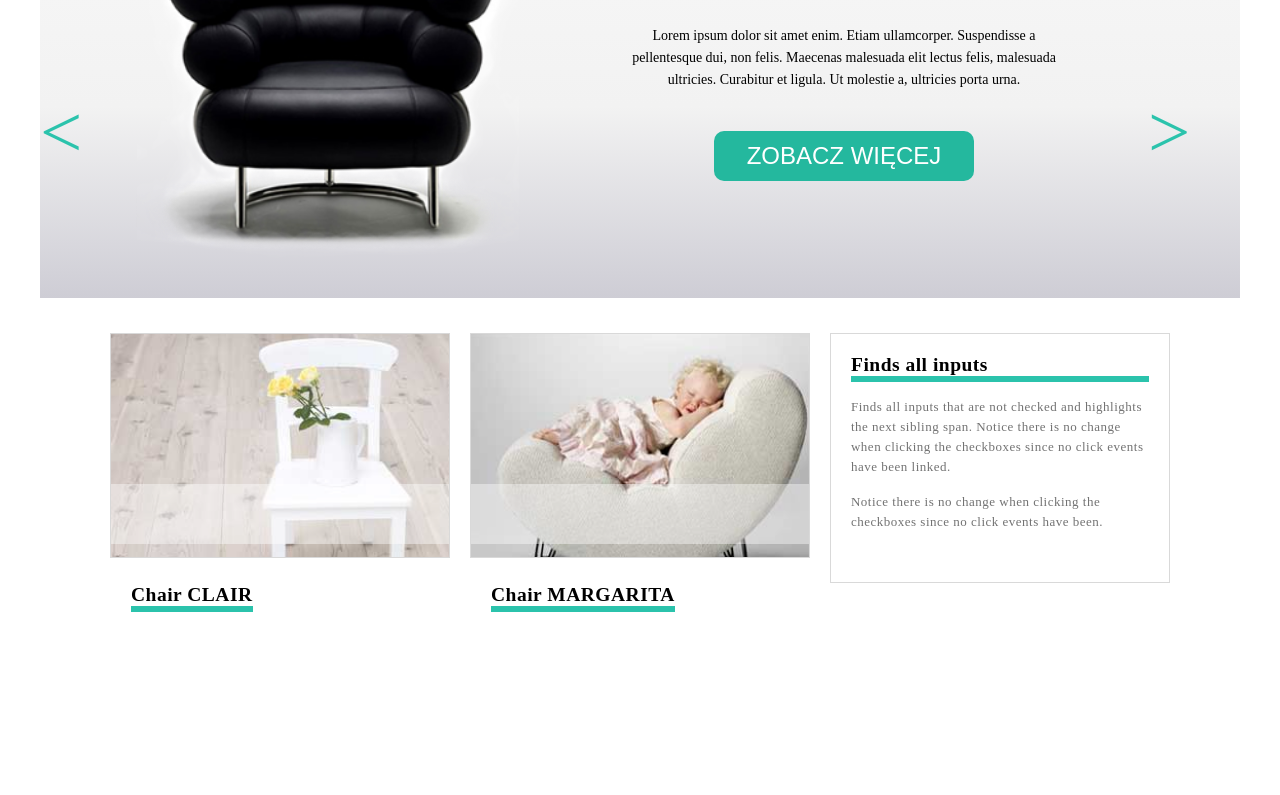
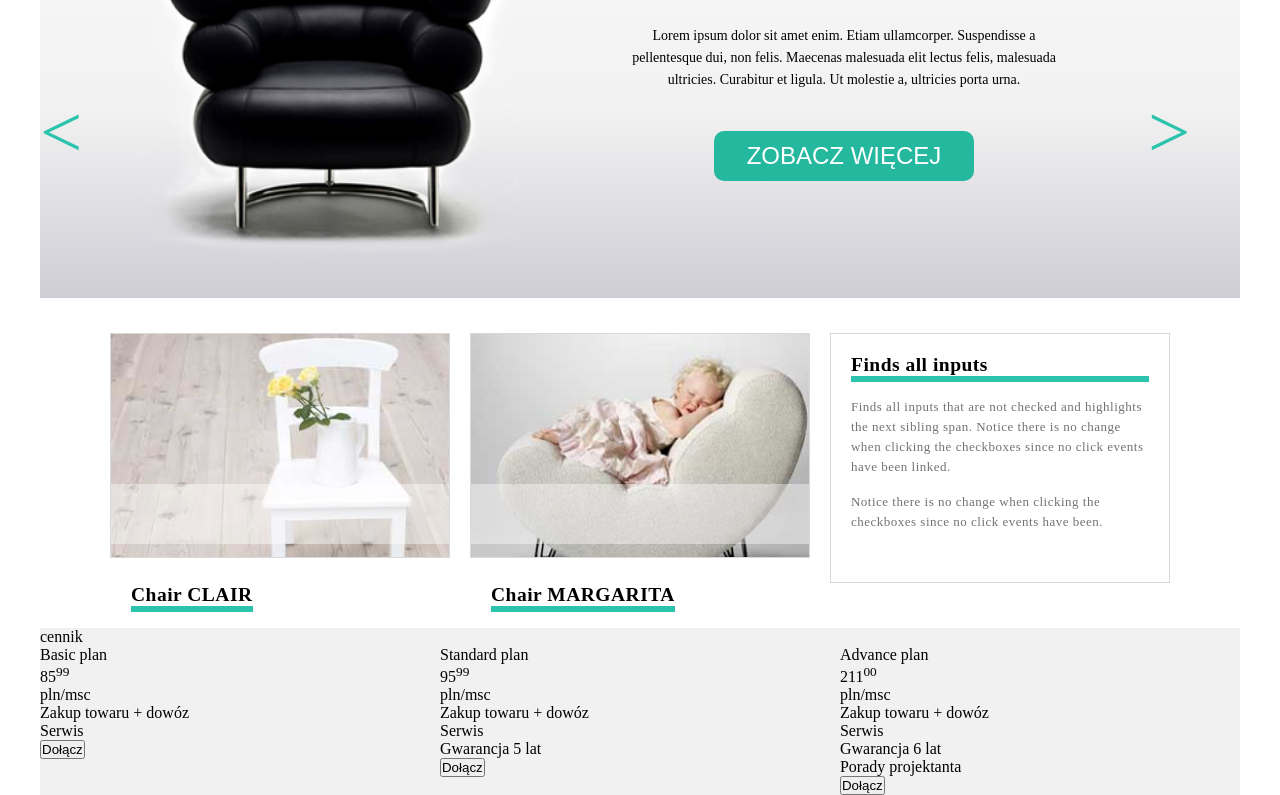
Before and after one commit to pawelweglowski/Sit-on-chair, a plain HTML site: page index.html in a window 1280 px wide. Shown: the part 268-1063 px from the top of the page. Before the commit the page ends 896 px from the top, so only its background shows below. Drawn offline with Linux system fonts and the light colour scheme.

Commit message:
price list

```diff
--- a/index.html
+++ b/index.html
@@ -98,6 +98,76 @@
             </div>
         </section>
         <!--end second section-->
+        <section class="price-plan">
+            <div class="row">
+                <div class="col-4 border-bottom">
+                    <p>cennik</p>
+                </div>
+            </div>
+            <div class="row">
+                <div class="col-4">
+                    <div class="tag">
+                        <p>Basic plan</p>
+                        <div class="pin-out">
+                            <div class="pin-in">
+
+                            </div>
+                        </div>
+                        <div class="price-circle">
+                            <p class="price">85<sup>99</sup></p>
+                            <p>pln/msc</p>
+                        </div>
+                        <div class="content-list">
+                            <p>Zakup towaru + dowóz</p>
+                            <p>Serwis</p>
+                        </div>
+                        <button>Dołącz</button>
+                    </div>
+                </div>
+                <div class="col-4">
+                    <div class="tag-active">
+                        <p>Standard plan</p>
+                        <div class="pin-out">
+                            <div class="pin-in">
+
+                            </div>
+                        </div>
+                        <div class="price-circle">
+                            <p class="price">95<sup>99</sup></p>
+                            <p>pln/msc</p>
+                        </div>
+                        <div class="content-list">
+                            <p>Zakup towaru + dowóz</p>
+                            <p>Serwis</p>
+                            <p>Gwarancja 5 lat</p>
+                        </div>
+                        <button>Dołącz</button>
+                    </div>
+                </div>
+                <div class="col-4">
+                    <div class="tag">
+                        <p>Advance plan</p>
+                        <div class="pin-out">
+                            <div class="pin-in">
+
+                            </div>
+                        </div>
+                        <div class="price-circle">
+                            <p class="price">211<sup>00</sup></p>
+                            <p>pln/msc</p>
+                        </div>
+                        <div class="content-list">
+                            <p>Zakup towaru + dowóz</p>
+                            <p>Serwis</p>
+                            <p>Gwarancja 6 lat</p>
+                            <p>Porady projektanta</p>
+                        </div>
+                        <button>Dołącz</button>
+                    </div>
+                </div>
+            </div>
+        </section>
+        <!--end third section-->
     </div>
 </body>
 
--- a/scss/main.scss
+++ b/scss/main.scss
@@ -3,9 +3,16 @@
     padding: 0;
     box-sizing: border-box;
 }
+/*small reset*/
 
-.wrapper {
-    width: 100%;
+.row {
+    max-width: 100%;
+    &:before,
+    &:after {
+        content: "";
+        display: block;
+        clear: both;
+    }
 }
 
 .grid-container {
@@ -37,12 +44,6 @@ header {
     padding-top: 12px;
     font-size: 14px;
     .row {
-        max-width: 1200px;
-        &:before,
-        &:after {
-            content: "";
-            display: block;
-            clear: both;
         .col-2 {
             text-align: center;
             color: white;
@@ -126,9 +127,6 @@ header {
 
     }
 }
-}
-
-
 
 .slider {
     .col-12 {
@@ -210,8 +208,9 @@ header {
 }
 
 .offer {
+
     .col-12 {
-
+        background-color: white;
         height: 330px;
         text-align: left;
         font-size: 13px;
@@ -253,8 +252,7 @@ header {
             }
             .r-chair {
                 background: url("../images/box2_img.jpg") no-repeat center;
-                background-size: cover;
-                //padding: 20px 20px;
+                background-size: cover; //padding: 20px 20px;
             }
             .side {
                 height: 250px;
@@ -269,6 +267,8 @@ header {
         }
     }
 }
-
+.price-plan {
+    background-color: #F1F1F1;
+}
 
 footer {}
```
Also changed, not shown: css/main.css. Lines whose indentation alone changed are shown as unchanged.
